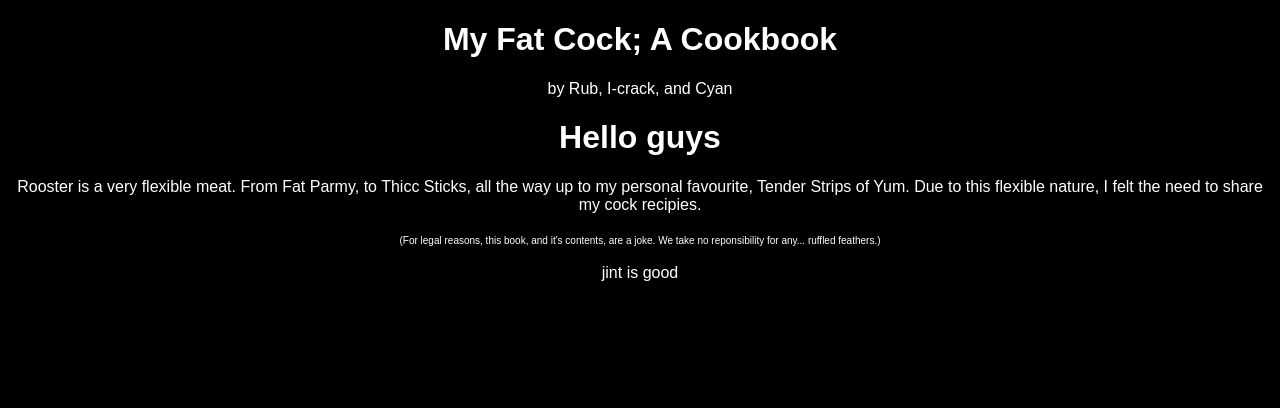
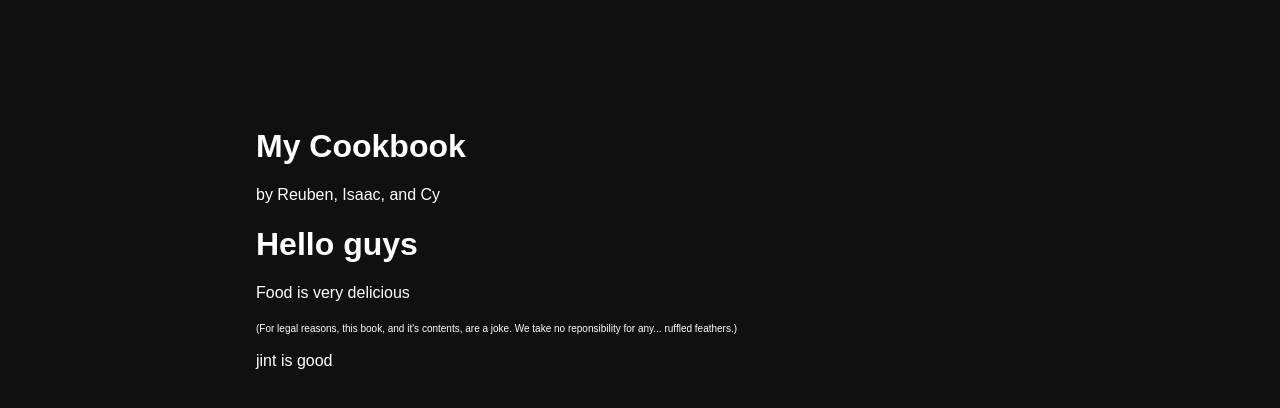
Before and after one commit to IsaacBWSCW/Website_Collab, a plain HTML site: page index.html in a window 1280 px wide. Drawn offline with Linux system fonts and the light colour scheme; a web font is replaced by a local one.

Commit message:
made it look sexy

```diff
--- a/index.css
+++ b/index.css
@@ -2,13 +2,8 @@
 :root{font-family: Inter, sans-serif;font-feature-settings: 'liga' 1, 'calt' 1; /* fix for Chrome */}
 @supports (font-variation-settings: normal) {:root { font-family: InterVariable, sans-serif; }}
 
-* {
-  color: white;
-  text-align: center;
-}
-
 body {
-  background-color: black;
+  background-color: #101010;color:white;margin:10% 20%;
 }
 
 h100 {
--- a/index.html
+++ b/index.html
@@ -11,12 +11,12 @@
     <link rel="preconnect" href="https://rsms.me/">
     <link rel="stylesheet" href="https://rsms.me/inter/inter.css">
 
-    <h1>My Fat Cock; A Cookbook</h1>
-    <h7>by Rub, I-crack, and Cyan</h7>
+    <h1>My Cookbook</h1>
+    <h7>by Reuben, Isaac, and Cy</h7>
 </head>
 <body>
     <h1>Hello guys</h1>
-    <p>Rooster is a very flexible meat. From Fat Parmy, to Thicc Sticks, all the way up to my personal favourite, Tender Strips of Yum. Due to this flexible nature, I felt the need to share my cock recipies.</p>
+    <p>Food is very delicious</p>
     <h100>(For legal reasons, this book, and it's contents, are a joke. We take no reponsibility for any... ruffled feathers.)</h100>
     <p>jint is good</p>
 </body>
```
